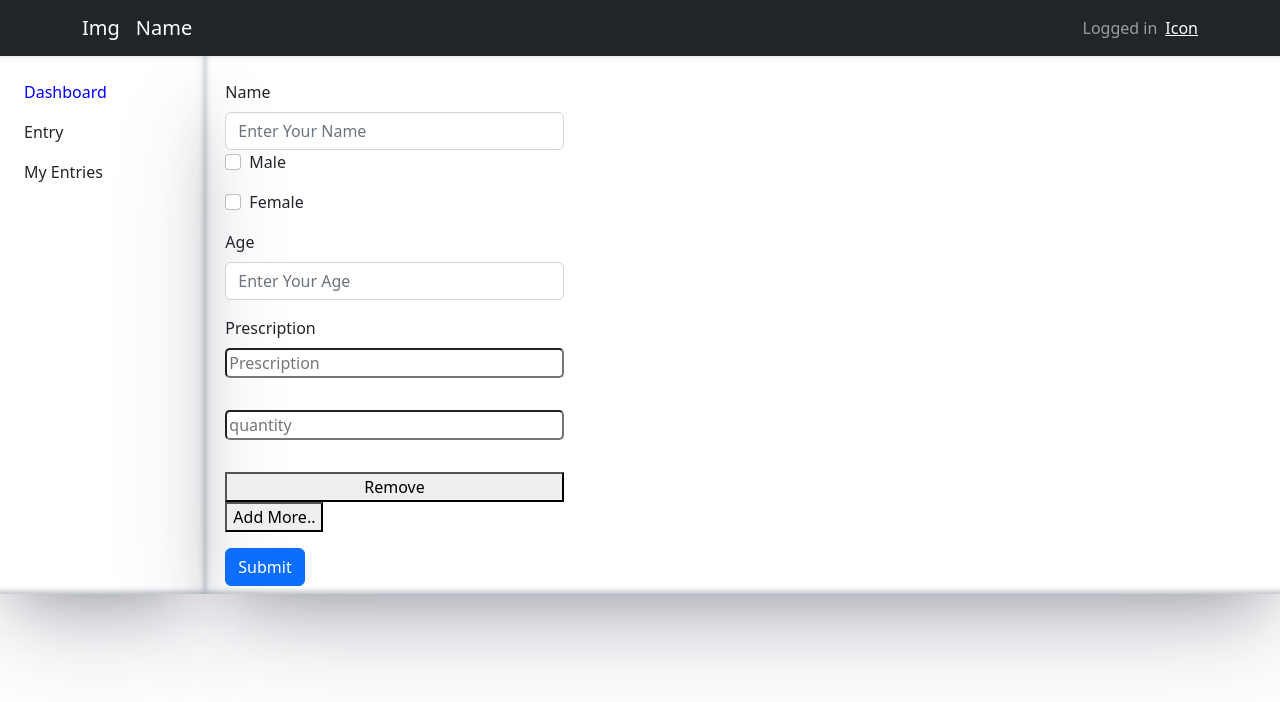
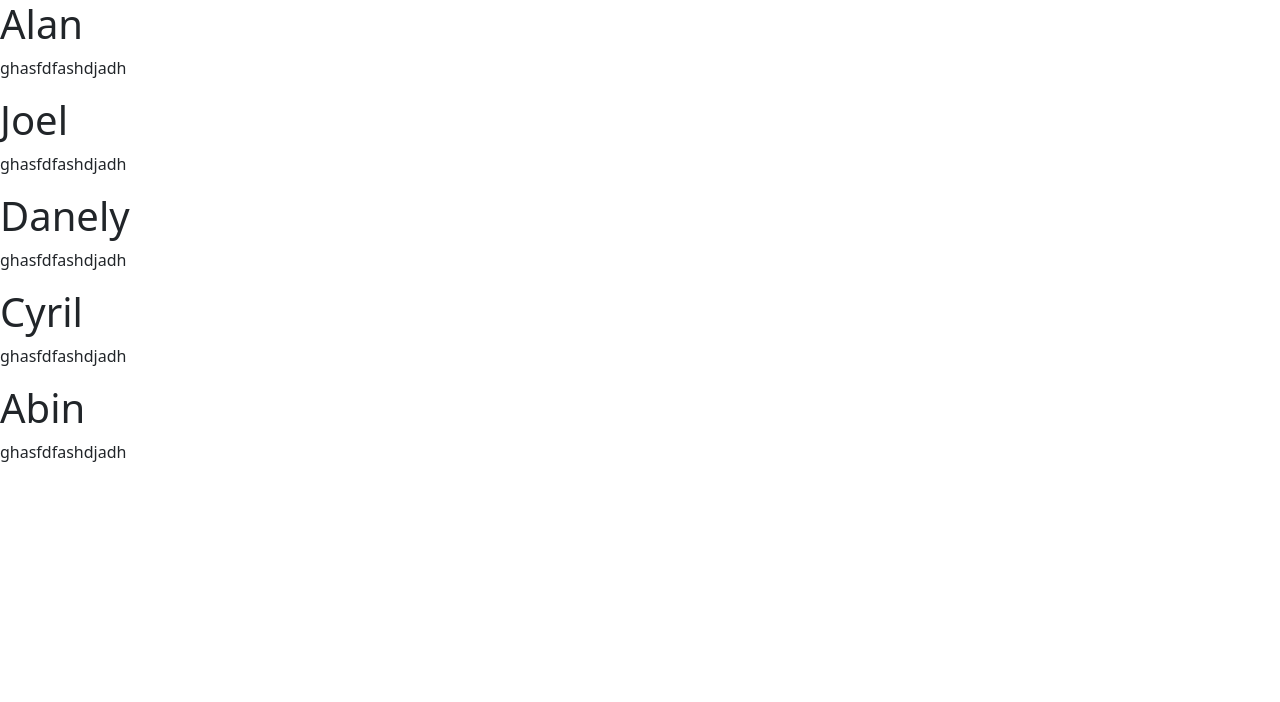
Before and after one commit to medRemind-23/medRemind-Website, a React (Vite) app: page / in a window 1280 px wide. Shown: the top 702 px of the page. Built offline with nearby package versions, Linux system fonts and the light colour scheme.

Commit message:
Added History

```diff
--- a/src/App.jsx
+++ b/src/App.jsx
@@ -2,16 +2,15 @@ import "./App.css";
 import Login from "./components/Pages/Login/Login";
 import NavigationBar from "./components/NavigationBar/NavigationBar.jsx";
 import Header from "./components/Header/Header.jsx";
-
 import Row from "react-bootstrap/esm/Row";
-
+import History from "./components/History/History";
 import Col from "react-bootstrap/Col";
 import Entry from "./components/Pages/Entry/Entry";
 
 function App() {
   return (
     <>
-      <Header />
+      {/* <Header />
       <Row>
         <Col lg={2} className="NavBar-Element">
           <NavigationBar />
@@ -19,7 +18,8 @@ function App() {
         <Col lg={10} className="NavBar-Element pt-3">
           <Entry />
         </Col>
-      </Row>
+      </Row> */}
+      <History />
     </>
   );
 }
--- /dev/null
+++ b/src/components/History/History.jsx
@@ -0,0 +1,38 @@
+import React, { useState } from "react";
+
+function History() {
+  const [Data, setData] = useState([
+    {
+      name: "Alan",
+      prescription: "ghasfdfashdjadh",
+    },
+    {
+      name: "Joel",
+      prescription: "ghasfdfashdjadh",
+    },
+    {
+      name: "Danely",
+      prescription: "ghasfdfashdjadh",
+    },
+    {
+      name: "Cyril",
+      prescription: "ghasfdfashdjadh",
+    },
+    {
+      name: "Abin",
+      prescription: "ghasfdfashdjadh",
+    },
+  ]);
+  const dataset = Data.map((data) => {
+    console.log(data);
+    return (
+      <>
+        <h1>{data.name}</h1>
+        <p>{data.prescription}</p>
+      </>
+    );
+  });
+  return dataset;
+}
+
+export default History;
```
